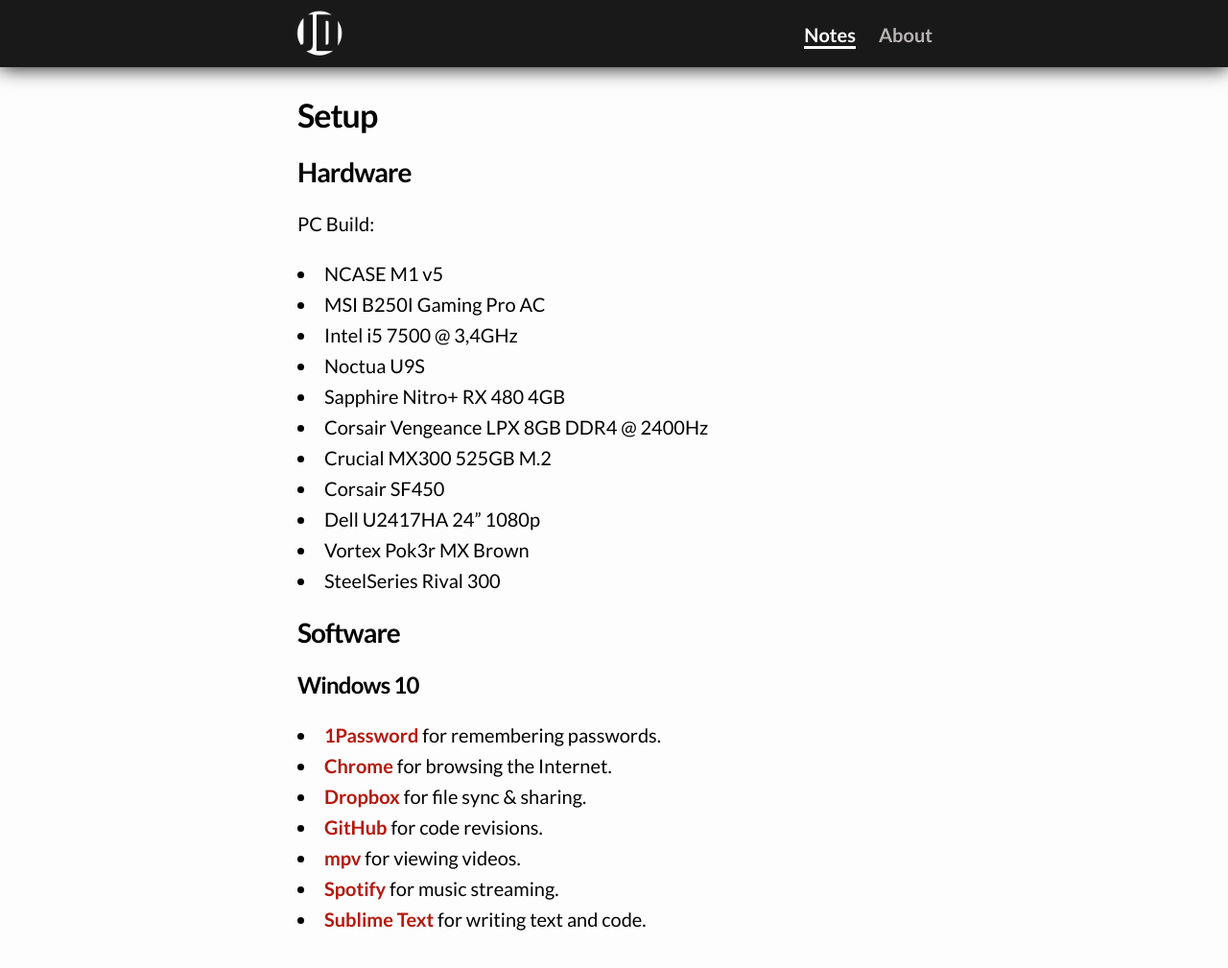
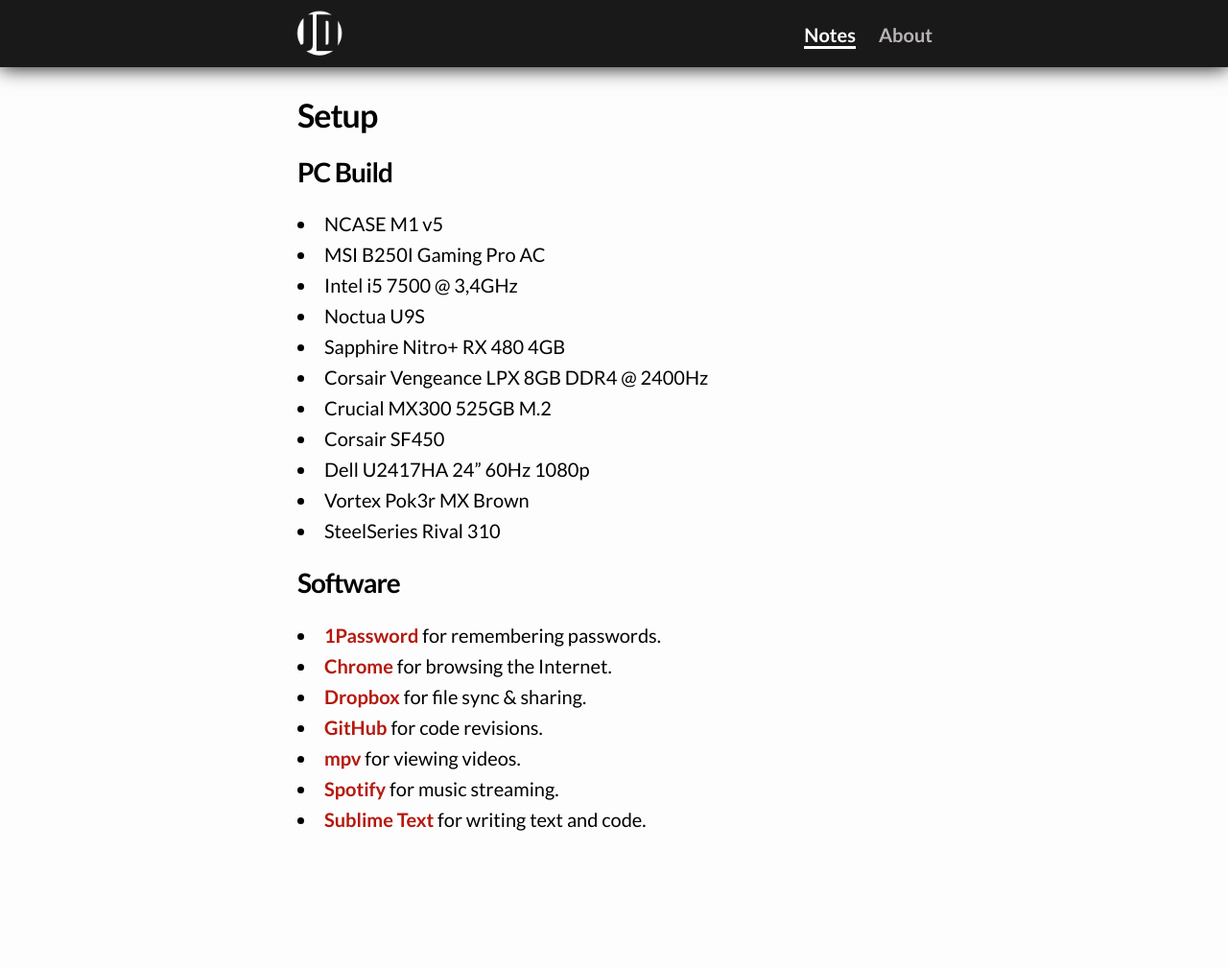
Before and after one commit to ijd/ijd.github.io, a Jekyll site: the page built from _posts/2017-10-17-setup.markdown, in a window 1280 px wide and 1044 px high. Shown: the top 1009 px of the window at 96% size. Built offline with Jekyll 4.4.1, drawn with Linux system fonts in a browser that asks for light colours.

Commit message:
Updated setup

```diff
--- a/_posts/2017-10-17-setup.markdown
+++ b/_posts/2017-10-17-setup.markdown
@@ -3,9 +3,7 @@
 title:  Setup
 ---
 
-### Hardware
-
-PC Build:
+### PC Build
 * NCASE M1 v5
 * MSI B250I Gaming Pro AC
 * Intel i5 7500 @ 3,4GHz
@@ -14,13 +12,11 @@
 * Corsair Vengeance LPX 8GB DDR4 @ 2400Hz
 * Crucial MX300 525GB M.2
 * Corsair SF450
-* Dell U2417HA 24" 1080p
+* Dell U2417HA 24" 60Hz 1080p
 * Vortex Pok3r MX Brown
-* SteelSeries Rival 300
+* SteelSeries Rival 310
 
 ### Software
-
-#### Windows 10
 * [1Password](https://1password.com/) for remembering passwords.
 * [Chrome](https://www.google.com/chrome) for browsing the Internet.
 * [Dropbox](https://www.dropbox.com/) for file sync & sharing.
```
